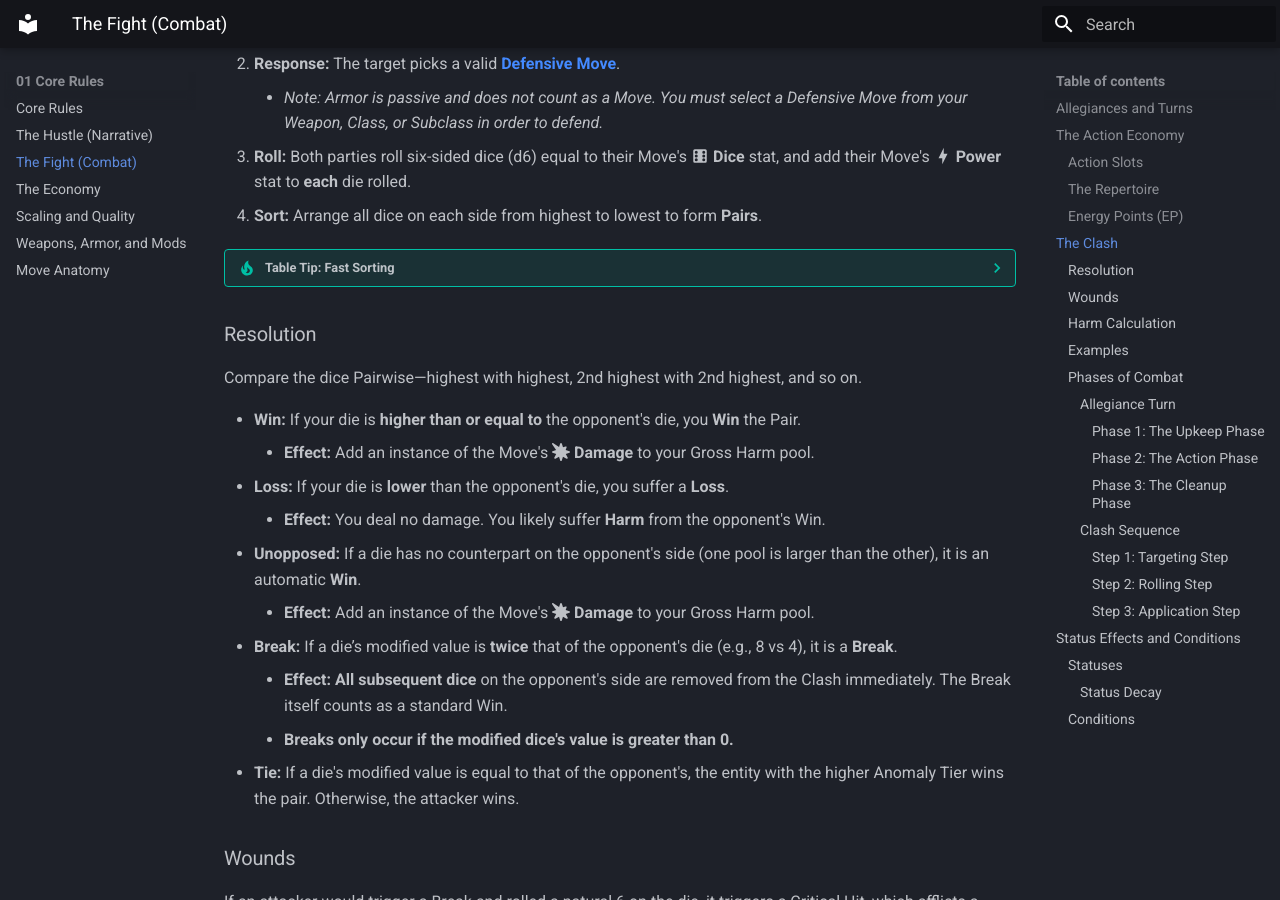
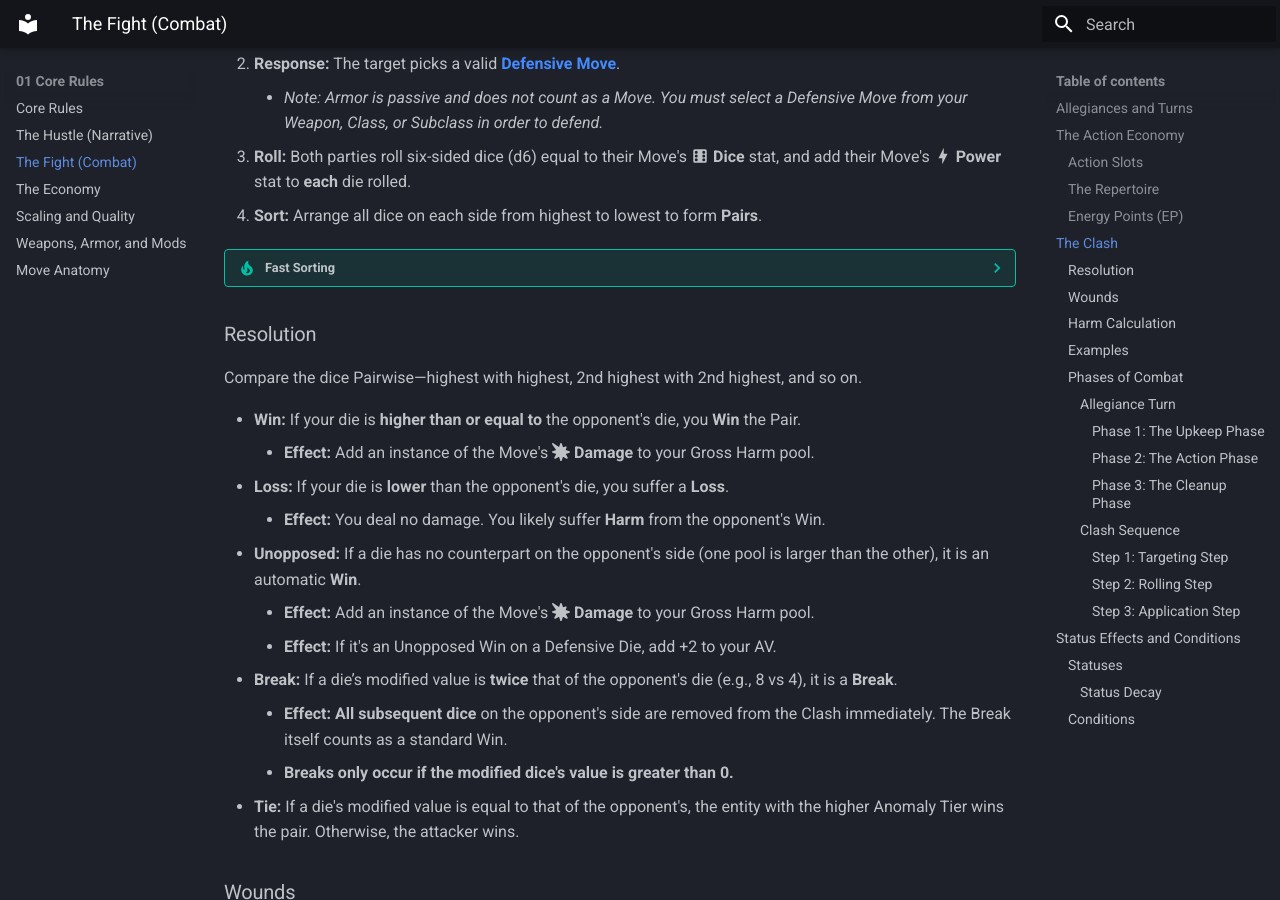
Before and after one commit to Bonfou/LimboRPG, an MkDocs documentation site: the page built from docs/01_Core_Rules/01.2_The_Fight.md, in a window 1280 px wide and 900 px high, scrolled down 1587 px. Built offline with MkDocs 1.6.1 and Material for MkDocs 9.7.7, drawn with Linux system fonts in a browser that asks for light colours.

Commit message:
Add AV boost on Unopposed defensive die

```diff
--- a/docs/01_Core_Rules/01.2_The_Fight.md
+++ b/docs/01_Core_Rules/01.2_The_Fight.md
@@ -40,8 +40,8 @@ All combat is resolved through **The Clash**.
 3.  **Roll:** Both parties roll six-sided dice (d6) equal to their Move's :material-dice-6: **Dice** stat, and add their Move's :material-lightning-bolt: **Power** stat to **each** die rolled.
 4.  **Sort:** Arrange all dice on each side from highest to lowest to form **Pairs**.
 
-??? tip "Table Tip: Fast Sorting"
-    When playing physically, you do not need to arrange your dice in a perfect line to resolve a Clash. Keep your rolled dice in a loose pool. Look for your highest physical die face, add your PWR, and call out the total. Your opponent does the same. Compare the two numbers, physically discard that die from your pool, and repeat for the next highest die.
+??? tip "Fast Sorting"
+    When playing physically, you do not need to arrange your dice in a perfect line to resolve a Clash. Keep your rolled dice in a loose pool. Look for your highest physical die face, add your Move's :material-lightning-bolt: Power, and call out the total. Your opponent does the same. Compare the two numbers, physically discard that die from your pool, and repeat for the next highest die.
 
 ### Resolution
 Compare the dice Pairwise—highest with highest, 2nd highest with 2nd highest, and so on.
@@ -52,6 +52,7 @@ Compare the dice Pairwise—highest with highest, 2nd highest with 2nd highest,
     - **Effect:** You deal no damage. You likely suffer **Harm** from the opponent's Win.
 - **Unopposed:** If a die has no counterpart on the opponent's side (one pool is larger than the other), it is an automatic **Win**.
     - **Effect:** Add an instance of the Move's :fontawesome-solid-burst: **Damage** to your Gross Harm pool.
+    - **Effect:** If it's an Unopposed Win on a Defensive Die, add +2 to your AV.
 - **Break:** If a die’s modified value is **twice** that of the opponent's die (e.g., 8 vs 4), it is a **Break**.
     - **Effect:** **All subsequent dice** on the opponent's side are removed from the Clash immediately. The Break itself counts as a standard Win.
     - **Breaks only occur if the modified dice's value is greater than 0.**
```
